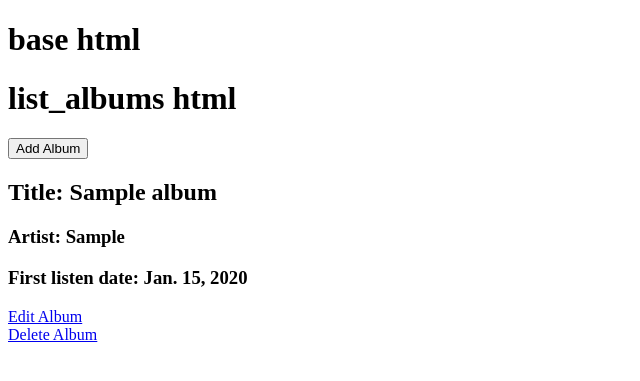
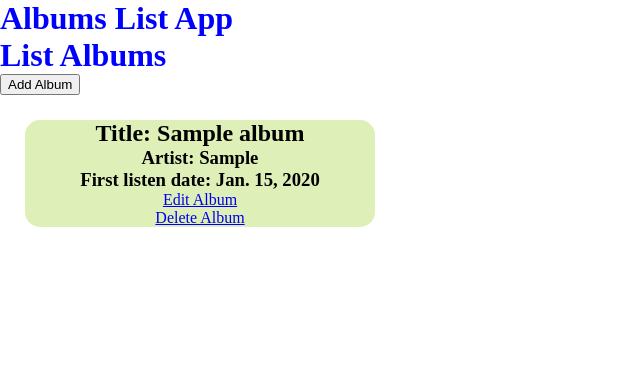
Before and after one commit to Momentum-Team-10/django-music-Zack-Robertshaw, a Django app: page / in a window 1280 px wide. Shown: the top 381 px of the page, without its empty margins (0-640 px from the left). Run offline with Django 3.2, Linux system fonts and the light colour scheme; tables that the repository leaves empty hold one stand-in row (values such as "Sample post").

Commit message:
got css hooked up

```diff
--- a/albums/templates/albums/list_albums.html
+++ b/albums/templates/albums/list_albums.html
@@ -1,7 +1,7 @@
 {% extends "base.html" %}
 
 {% block content %}
-<h1>list_albums html</h1>
+<h1>List Albums</h1>
 
 <div>
   <form action="{% url 'add_album'%}" method="POST">
@@ -15,7 +15,8 @@
 
 
 {% for album in albums %}
-    <div>
+<!-- <div id="songs-list"> -->
+  <div class="card">
     <h2>Title: {{ album.title }}</h2>
     <h3>Artist: {{ album.artist}}</h3>
     <h3>First listen date: {{ album.created_at }}</h3>
@@ -28,4 +29,5 @@
 
     {% endfor %}
   </div>
+<!-- </div> -->
 {% endblock%}
--- a/albums/templates/base.html
+++ b/albums/templates/base.html
@@ -8,9 +8,12 @@
     <meta http-equiv="X-UA-Compatible" content="IE=edge">
     <meta name="viewport" content="width=device-width, initial-scale=1.0">
     <title>django albums</title>
+    <link rel="stylesheet" href="{% static 'css/style.css' %}" />
+
+
 </head>
 <body>
-    <h1>base html</h1>
+    <h1>Albums List App</h1>
     {% block content %}
 
     {% endblock%}
--- a/django_music/settings.py
+++ b/django_music/settings.py
@@ -126,6 +126,10 @@ USE_TZ = True
 # https://docs.djangoproject.com/en/3.2/howto/static-files/
 
 STATIC_URL = '/static/'
+STATICFILES_DIRS = [
+    BASE_DIR / 'static',
+]
+
 
 
 # Debug toolbar config
--- /dev/null
+++ b/static/CSS/style.css
@@ -0,0 +1,28 @@
+* {box-sizing: border-box;
+    margin: 0;
+ }
+
+
+h1 {
+    color: blue;
+}
+
+#songs-list   {
+    display: grid;
+    grid-template-columns: 1fr 1fr 1fr 1fr;
+    margin: 15px;
+    margin-bottom: 50px;
+}
+
+
+.card {
+    margin: 25px;
+    border-width: 20px;
+    border-color: blue;
+    background-color: #DEEFB7;
+    max-width: 350px;
+    text-align: center;
+    align-content: center;
+    border-radius: 15px;
+
+}
```
Also changed, not shown: static/image_files/220px-Grateful_Dead_-_Blues_for_Allah.jpeg (added), static/image_files/Courtney_Barnett_Sometimes_I_Think.jpeg (added), static/image_files/Kamasi_Washington_The_Epic.jpeg (added), static/image_files/Songs_in_the_key_of_life.jpeg (added). Lines whose indentation alone changed are shown as unchanged.
